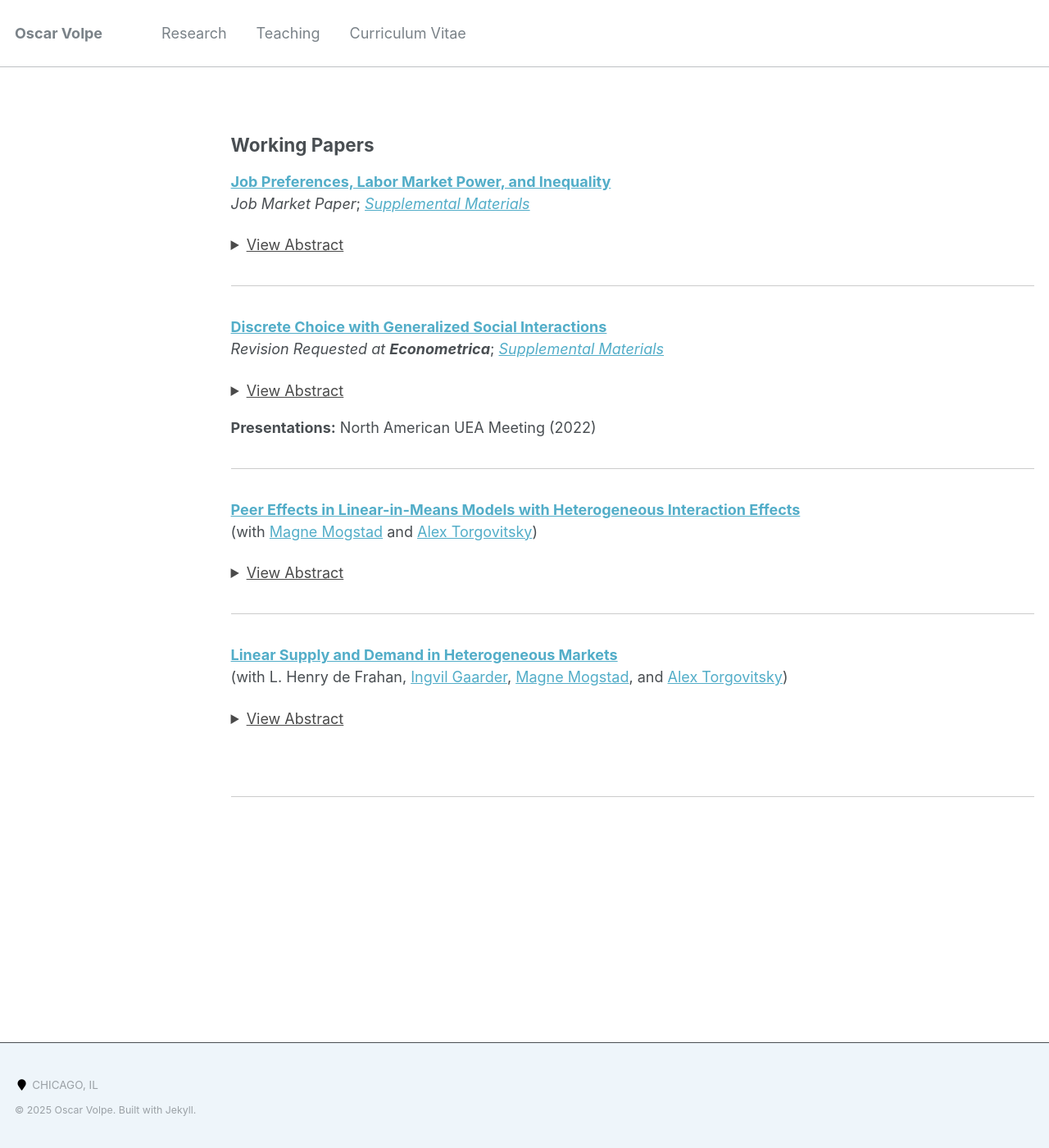
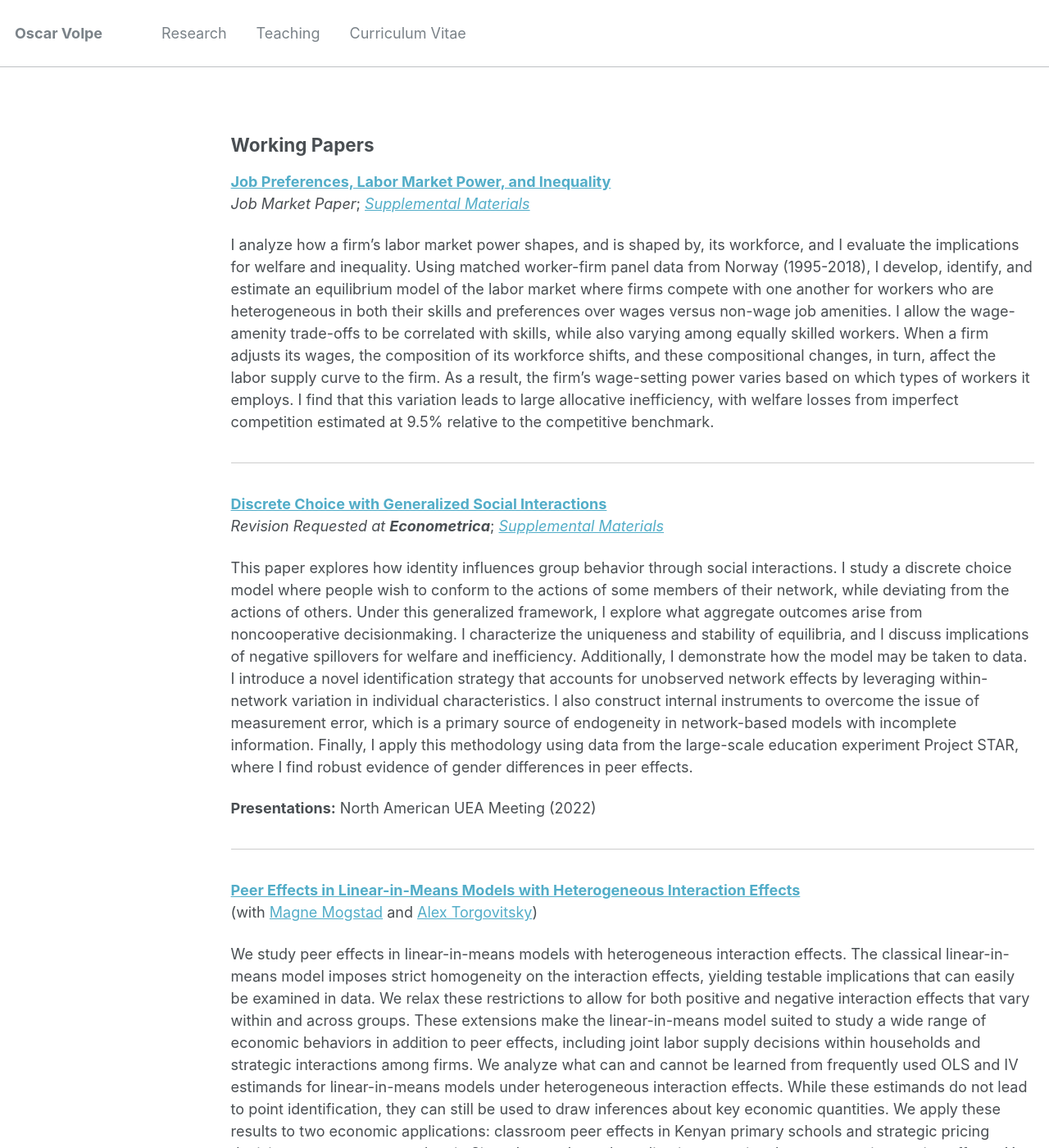
Before and after one commit to ovolpe/ovolpe.github.io, a Jekyll site: the page built from _pages/research.md, in a window 1280 px wide and 1400 px high. Shown: the whole window at 82% size. Built offline with Jekyll 4.4.1, drawn with Linux system fonts in a browser that asks for light colours; some of the changed text lies outside the part shown.

Commit message:
Update research.md

```diff
--- a/_pages/research.md
+++ b/_pages/research.md
@@ -11,28 +11,14 @@ author_profile: false
 [**Job Preferences, Labor Market Power, and Inequality**](/files/jmp.pdf) <br>
 _Job Market Paper_; [*Supplemental Materials*](/files/jmp_supplement.pdf)<br>
 
-<details>
-  <summary style="cursor: pointer; color: #4a4a4a; text-decoration: underline;">
-    View Abstract
-  </summary>
-  <p style="margin-left: 20px;">
 I analyze how a firm's labor market power shapes, and is shaped by, its workforce, and I evaluate the implications for welfare and inequality. Using matched worker-firm panel data from Norway (1995-2018), I develop, identify, and estimate an equilibrium model of the labor market where firms compete with one another for workers who are heterogeneous in both their skills and preferences over wages versus non-wage job amenities. I allow the wage-amenity trade-offs to be correlated with skills, while also varying among equally skilled workers. When a firm adjusts its wages, the composition of its workforce shifts, and these compositional changes, in turn, affect the labor supply curve to the firm. As a result, the firm's wage-setting power varies based on which types of workers it employs. I find that this variation leads to large allocative inefficiency, with welfare losses from imperfect competition estimated at 9.5% relative to the competitive benchmark.
-  </p>
-</details>
 
 <hr style="margin: 2em 0; border: none; border-top: 1px solid #ccc;">
 
 [**Discrete Choice with Generalized Social Interactions**](/files/dcwgsi_paper.pdf) <br>
 _Revision Requested at **Econometrica**_; [*Supplemental Materials*](/files/dcwgsi_supplement.pdf)<br>
 
-<details>
-  <summary style="cursor: pointer; color: #4a4a4a; text-decoration: underline;">
-    View Abstract
-  </summary>
-  <p style="margin-left: 20px;">
 This paper explores how identity influences group behavior through social interactions. I study a discrete choice model where people wish to conform to the actions of some members of their network, while deviating from the actions of others. Under this generalized framework, I explore what aggregate outcomes arise from noncooperative decisionmaking. I characterize the uniqueness and stability of equilibria, and I discuss implications of negative spillovers for welfare and inefficiency. Additionally, I demonstrate how the model may be taken to data. I introduce a novel identification strategy that accounts for unobserved network effects by leveraging within-network variation in individual characteristics. I also construct internal instruments to overcome the issue of measurement error, which is a primary source of endogeneity in network-based models with incomplete information. Finally, I apply this methodology using data from the large-scale education experiment Project STAR, where I find robust evidence of gender differences in peer effects.
-  </p>
-</details>
 
 **Presentations:** North American UEA Meeting (2022)
 
@@ -41,28 +27,14 @@ This paper explores how identity influences group behavior through social intera
 [**Peer Effects in Linear-in-Means Models with Heterogeneous Interaction Effects**](/files/mto2024.pdf) <br>
 (with [Magne Mogstad](https://sites.google.com/site/magnemogstad) and [Alex Torgovitsky](https://a-torgovitsky.github.io))
 
-<details>
-  <summary style="cursor: pointer; color: #4a4a4a; text-decoration: underline;">
-    View Abstract
-  </summary>
-  <p style="margin-left: 20px;">
 We study peer effects in linear-in-means models with heterogeneous interaction effects. The classical linear-in-means model imposes strict homogeneity on the interaction effects, yielding testable implications that can easily be examined in data. We relax these restrictions to allow for both positive and negative interaction effects that vary within and across groups. These extensions make the linear-in-means model suited to study a wide range of economic behaviors in addition to peer effects, including joint labor supply decisions within households and strategic interactions among firms. We analyze what can and cannot be learned from frequently used OLS and IV estimands for linear-in-means models under heterogeneous interaction effects. While these estimands do not lead to point identification, they can still be used to draw inferences about key economic quantities. We apply these results to two economic applications: classroom peer effects in Kenyan primary schools and strategic pricing decisions among cocoa traders in Sierra Leone. In each application, we reject homogenous interaction effects. Yet, we still draw meaningful inferences about endogenous interactions and social multipliers while allowing for heterogeneous interaction effects.
-  </p>
-</details>
 
 <hr style="margin: 2em 0; border: none; border-top: 1px solid #ccc;">
 
 [**Linear Supply and Demand in Heterogeneous Markets**](/files/lsdhm_paper.pdf) <br>
 (with L. Henry de Frahan, [Ingvil Gaarder](https://sites.google.com/site/ingvilgaarder), [Magne Mogstad](https://sites.google.com/site/magnemogstad), and [Alex Torgovitsky](https://a-torgovitsky.github.io))
 
-<details>
-  <summary style="cursor: pointer; color: #4a4a4a; text-decoration: underline;">
-    View Abstract
-  </summary>
-  <p style="margin-left: 20px;">
 We modify the classic linear supply and demand system to allow for the coefficients on price to be unobservable random variables that vary across heterogeneous markets. Known conditions for point identification place strong requirements on the available instruments. We show how to construct and estimate bounds on scalar target parameters that are valid for any type of instrument, or even with no instrument at all. Numerical simulations calibrated to a well-known data set show that the model is not point identified. However, the bounds can be remarkably informative even under limited instrument variation. We apply our approach to study the welfare effects of sales tax.
-  </p>
-</details>
 
 <br style="clear: both;">
 <hr style="margin: 2em 0; border: none; border-top: 1px solid #ccc;">
```
